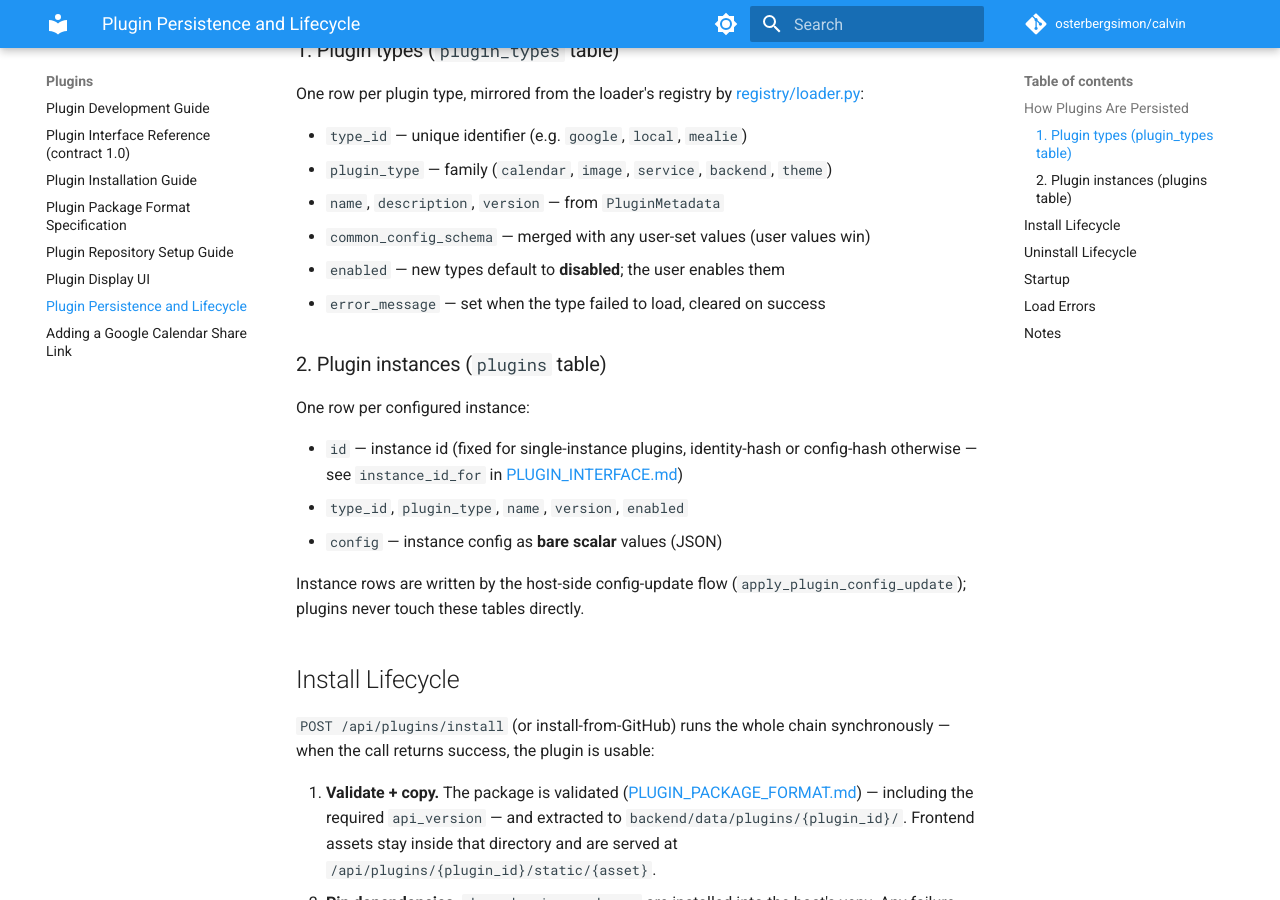
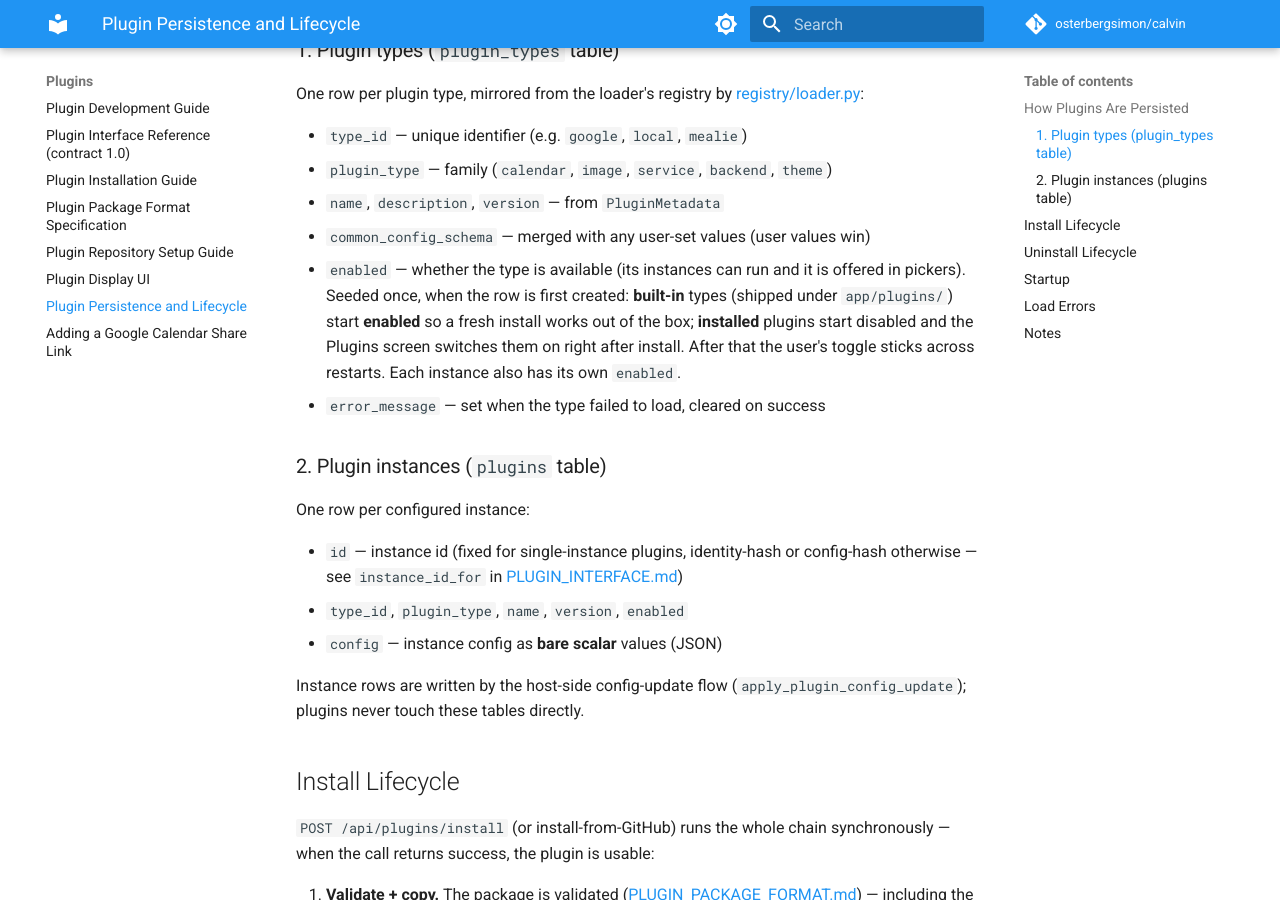
Before and after one commit to osterbergsimon/calvin, an MkDocs documentation site: the page built from docs/plugins/PLUGIN_PERSISTENCE_AND_RESTART.md, in a window 1280 px wide and 900 px high, scrolled down 392 px. Built offline with MkDocs 1.6.1 and Material for MkDocs 9.7.7, drawn with Linux system fonts in a browser that asks for light colours; comment, search, counter and statistics services are not loaded.

Commit message:
docs: plugin-type enabled semantics + PUBLIC_URL; deep links expand the tab's first plugin; calendar header above empty overlay

```diff
--- a/docs/plugins/PLUGIN_PERSISTENCE_AND_RESTART.md
+++ b/docs/plugins/PLUGIN_PERSISTENCE_AND_RESTART.md
@@ -17,7 +17,11 @@ One row per plugin type, mirrored from the loader's registry by
 - `plugin_type` — family (`calendar`, `image`, `service`, `backend`, `theme`)
 - `name`, `description`, `version` — from `PluginMetadata`
 - `common_config_schema` — merged with any user-set values (user values win)
-- `enabled` — new types default to **disabled**; the user enables them
+- `enabled` — whether the type is available (its instances can run and it is offered in
+  pickers). Seeded once, when the row is first created: **built-in** types (shipped under
+  `app/plugins/`) start **enabled** so a fresh install works out of the box; **installed**
+  plugins start disabled and the Plugins screen switches them on right after install. After
+  that the user's toggle sticks across restarts. Each instance also has its own `enabled`.
 - `error_message` — set when the type failed to load, cleared on success
 
 ### 2. Plugin instances (`plugins` table)
--- a/frontend/src/components/CalendarView.vue
+++ b/frontend/src/components/CalendarView.vue
@@ -1352,6 +1352,9 @@ onActivated(() => {
    Lives inside the content (not the panel chrome) so it stays visible even
    when the dashboard UI chrome is hidden. */
 .calendar-header {
+  /* Stays above the first-run empty overlay so month navigation still works. */
+  position: relative;
+  z-index: 91;
   display: flex;
   align-items: center;
   justify-content: space-between;
--- a/frontend/src/components/settings/categories/PluginsCategory.vue
+++ b/frontend/src/components/settings/categories/PluginsCategory.vue
@@ -620,6 +620,11 @@ onMounted(async () => {
     typeof routeSetting === "string" ? getSettingDestinationById(routeSetting)?.tab : null;
   if (routeTab) {
     activePluginTab.value = routeTab;
+    // Open the first card on that tab so its "Add instance" is in view.
+    const first = plugins.value.find(p => p.type === routeTab);
+    if (first && first.type !== "theme" && !expandedPlugins.value[first.id]) {
+      handleToggleExpand(first.id);
+    }
   } else if (plugins.value.length > 0) {
     const types = ["calendar", "image", "service", "backend", "theme"];
     const firstType = types.find(type => plugins.value.some(p => p.type === type));
```
Also changed, not shown: 2 other files.
